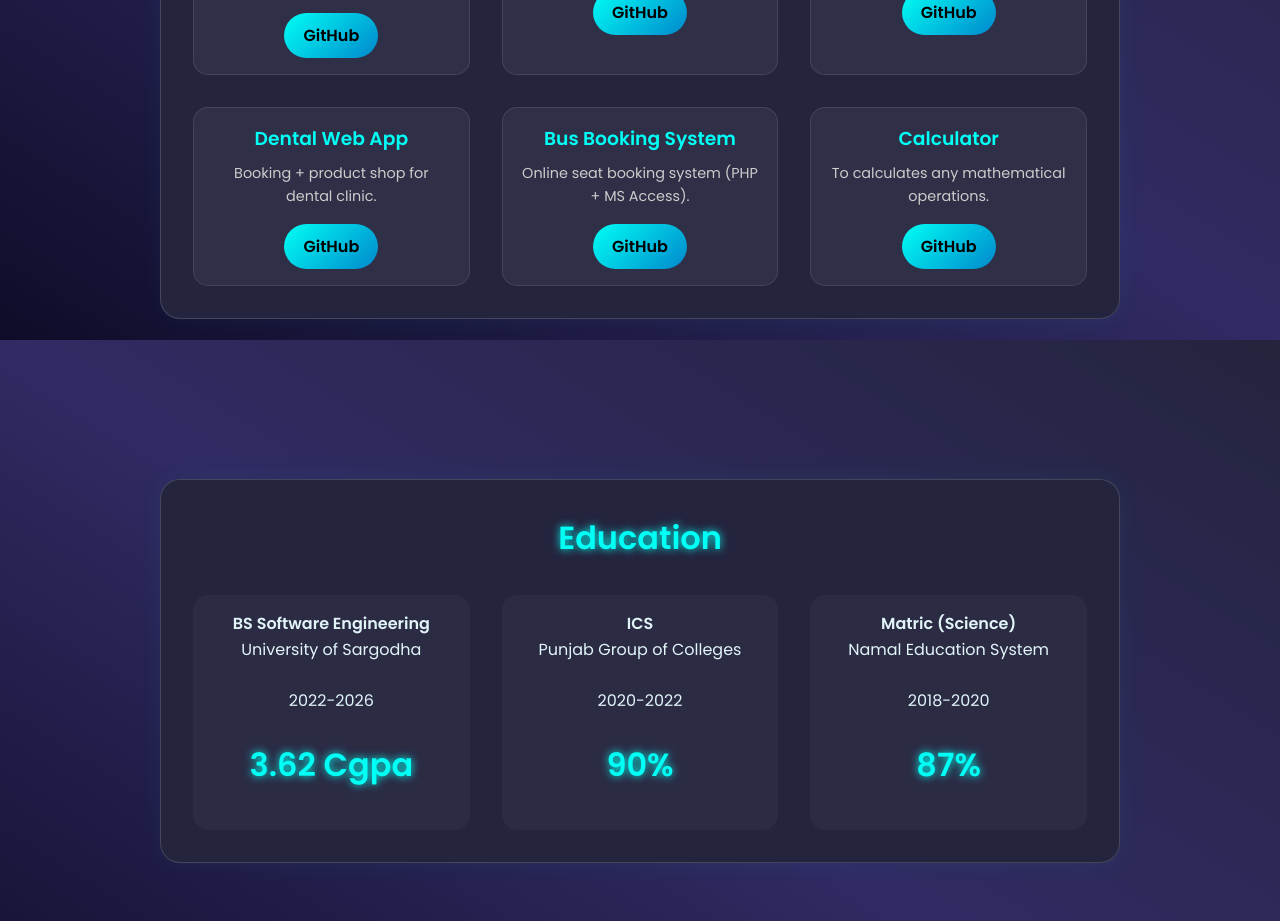
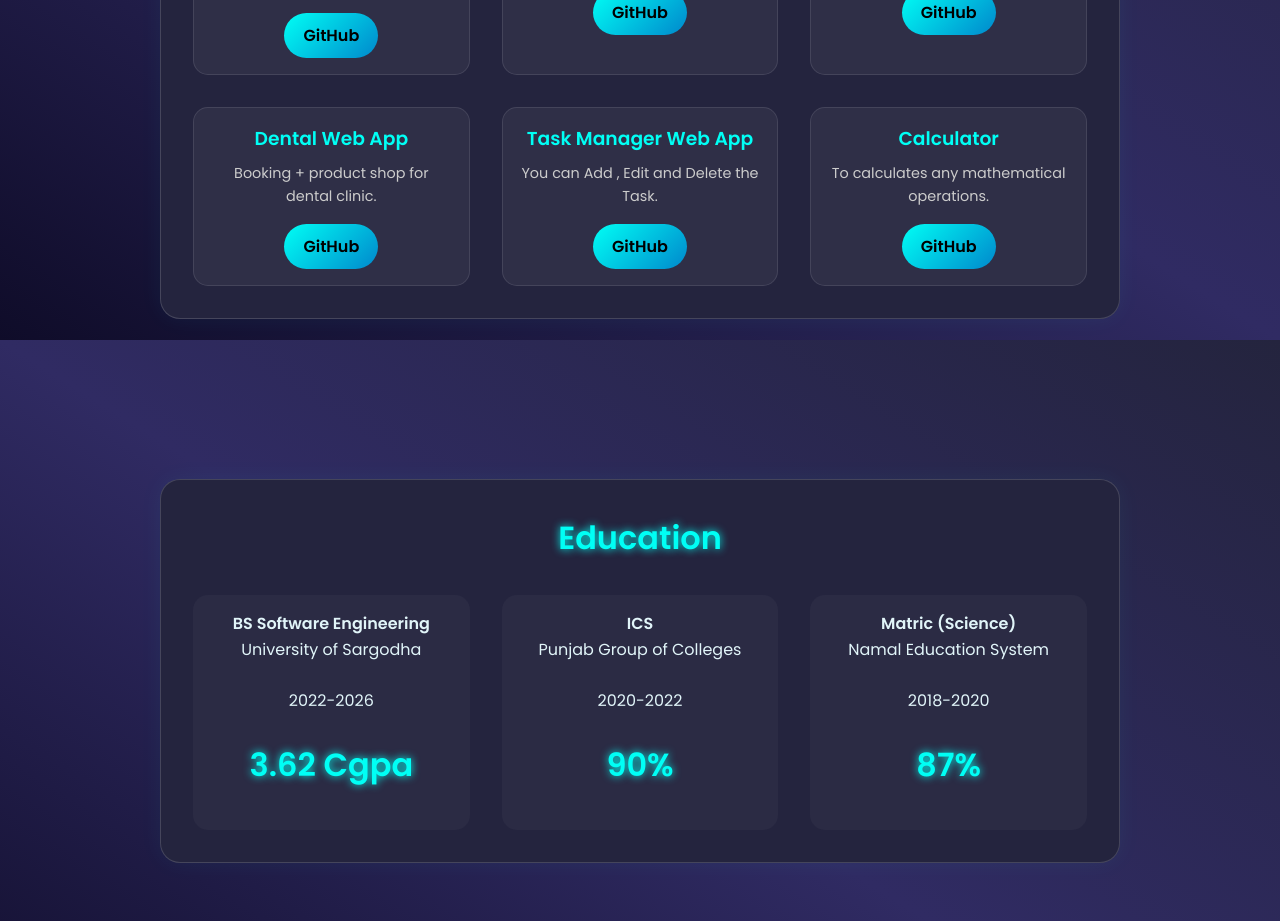
Before and after one commit to saadrauff/My_Portfolio, a plain HTML site: page index.html in a window 1280 px wide. Shown: the part 2060-2981 px from the top of the page. Drawn offline with nearby package versions, Linux system fonts and the light colour scheme.

Commit message:
Update index.html

```diff
--- a/index.html
+++ b/index.html
@@ -97,9 +97,9 @@
         <a href="https://github.com/saadrauff/Dental-Web-App" class="btn">GitHub</a>
       </div>
       <div class="project-card">
-        <h3>Bus Booking System</h3>
-        <p>Online seat booking system (PHP + MS Access).</p>
-        <a href="https://github.com/saadrauff/Bus-Booking" class="btn">GitHub</a>
+        <h3>Task Manager Web App</h3>
+        <p>You can Add , Edit and Delete the Task.</p>
+        <a href="https://github.com/saadrauff/Task_Manager" class="btn">GitHub</a>
       </div>
       <div class="project-card">
         <h3>Calculator</h3>
```
